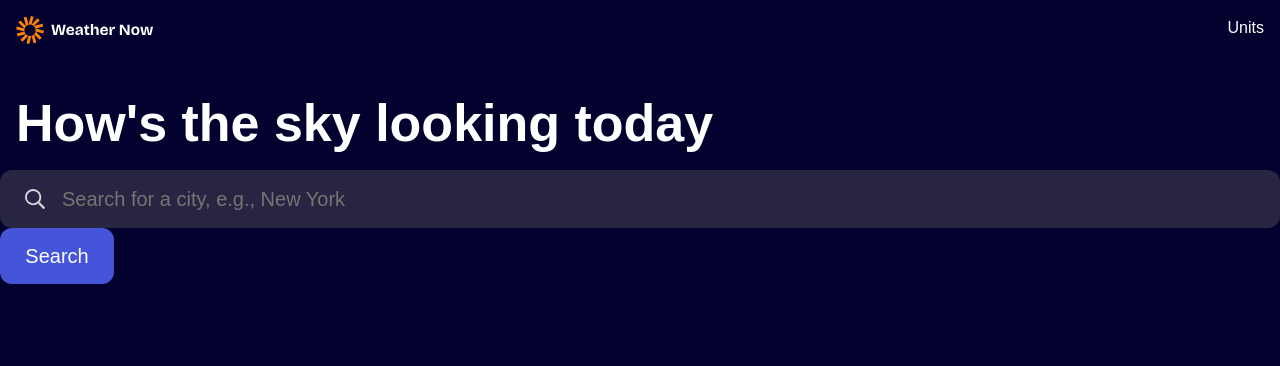
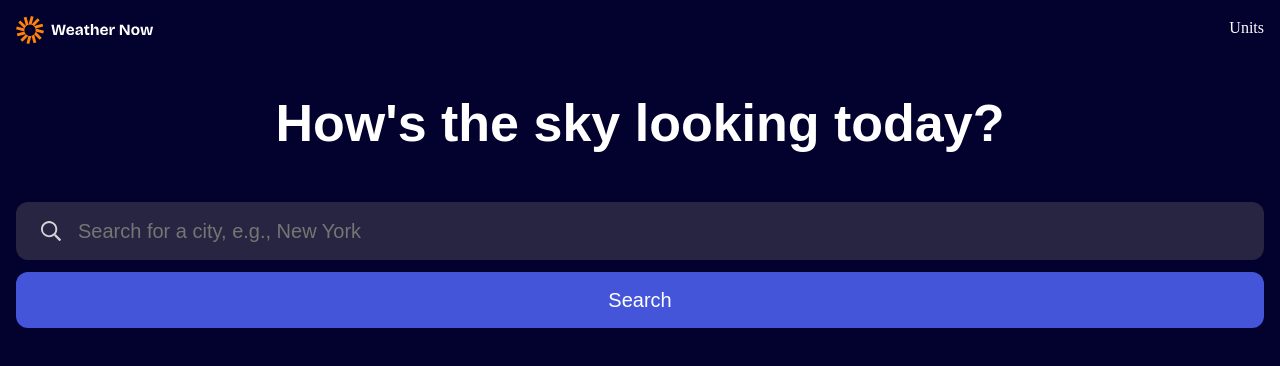
Before and after one commit to mayor-creator/weather_app, a React (Vite) app: page / in a window 1280 px wide. Shown: the top 366 px of the page. Built offline with nearby package versions, Linux system fonts and the light colour scheme.

Commit message:
Refactor App component; integrate Main component and remove SearchButton and TextInput imports

```diff
--- a/src/App.tsx
+++ b/src/App.tsx
@@ -1,8 +1,6 @@
 import "./App.css";
 import { Header } from "./component/header";
-import { SearchButton } from "./component/SearchButton";
-import { TextInput } from "./component/TextInput";
-
+import { Main } from "./component/main";
 import { GlobalStyles } from "./styles/GlobalStyles";
 
 function App() {
@@ -10,8 +8,7 @@ function App() {
     <>
       <GlobalStyles />
       <Header />
-      <TextInput />
-      <SearchButton />
+      <Main />
     </>
   );
 }
--- a/src/component/SearchButton.tsx
+++ b/src/component/SearchButton.tsx
@@ -7,11 +7,13 @@ const Button = styled.button`
   background-color: var(--color-blue500);
   color: var(--color-neutral0);
   cursor: pointer;
+
   font-size: ${typography.textPresetFiveMedium.fontSize};
   font-weight: ${typography.textPresetFiveMedium.fontWeight};
   font-family: ${typography.textPresetFiveMedium.fontFamily};
   line-height: ${typography.textPresetFiveMedium.lineHeight};
   letter-spacing: ${typography.textPresetFiveMedium.letterSpacing};
+
   padding: 1rem 1.5rem;
   transition: all 0.3s ease;
   min-width: 7.125rem;
--- a/src/component/TextInput.tsx
+++ b/src/component/TextInput.tsx
@@ -6,7 +6,7 @@ import { typography } from "../styles/typography";
 const InputSection = styled.section<{ isActive: boolean }>`
   display: flex;
   flex-direction: row;
-  border: 1px solid transparent;
+  border: 0.063rem solid transparent;
   border-radius: 0.75rem;
   background-color: var(--color-neutral800);
   color: var(--color-neutral200);
@@ -30,18 +30,18 @@ const InputSection = styled.section<{ isActive: boolean }>`
   &:focus {
     outline: none;
     border-color: var(--color-neutral0);
-    box-shadow: 0 0 5px var(--color-neutral800);
+    box-shadow: 0 0 0.313rem var(--color-neutral800);
   }
 
   ${({ isActive }) =>
     isActive &&
-    `border-color: var(--color-neutral0);  box-shadow: 0 0 5px var(--color-neutral800);`}
+    `border-color: var(--color-neutral0);  box-shadow: 0 0 .313rem var(--color-neutral800);`}
 `;
 
 const Label = styled.label`
   position: absolute;
-  width: 1px;
-  height: 1px;
+  width: 0.063rem;
+  height: 0.063rem;
   overflow: hidden;
 `;
 
--- a/src/component/header.tsx
+++ b/src/component/header.tsx
@@ -6,7 +6,8 @@ const HeaderMainWrapper = styled.header`
   display: flex;
   flex-direction: column;
   padding: 1rem;
-  gap: 48px;
+  gap: 3rem;
+  padding-bottom: 3rem;
 `;
 
 const LogoUnitsWrapper = styled.div`
@@ -15,8 +16,8 @@ const LogoUnitsWrapper = styled.div`
 `;
 
 const Logo = styled.img`
-  height: 28px;
-  width: 138px;
+  height: 1.75rem;
+  width: 8.625rem;
 `;
 
 export const Header = () => {
@@ -26,7 +27,7 @@ export const Header = () => {
         <Logo src={logo} alt="logo" />
         <p style={{ color: "white" }}>Units</p>
       </LogoUnitsWrapper>
-      <Heading>How's the sky looking today</Heading>
+      <Heading>How's the sky looking today?</Heading>
     </HeaderMainWrapper>
   );
 };
--- a/src/component/heading.tsx
+++ b/src/component/heading.tsx
@@ -8,6 +8,8 @@ const Heading = styled.h1`
   font-weight: ${typography.textPresetTwo.fontWeight};
   font-family: ${typography.textPresetTwo.fontFamily};
   color: var(--color-neutral0);
+  height: auto;
+  text-align: center;
 `;
 
 export default Heading;
--- /dev/null
+++ b/src/component/main.tsx
@@ -0,0 +1,31 @@
+import styled from "styled-components";
+import { SearchButton } from "./SearchButton";
+import { TextInput } from "./TextInput";
+
+const MainContentWrapper = styled.main`
+  display: flex;
+  flex-direction: column;
+  gap: 2rem;
+  padding: 0rem 1rem;
+`;
+
+const SearchContainer = styled.div`
+  display: flex;
+  flex-direction: column;
+  gap: 0.75rem;
+`;
+
+export const Main = () => {
+  const handleWeatherApi = () => {
+    console.log("I call the api");
+  };
+
+  return (
+    <MainContentWrapper>
+      <SearchContainer>
+        <TextInput></TextInput>
+        <SearchButton onClick={handleWeatherApi} />
+      </SearchContainer>
+    </MainContentWrapper>
+  );
+};
--- a/src/styles/GlobalStyles.tsx
+++ b/src/styles/GlobalStyles.tsx
@@ -56,7 +56,6 @@ export const GlobalStyles = createGlobalStyle`
   }
 
   body{
-    font-family: "DM Sans", sans-serif;
     background-color: var(--color-neutral900);
   }
 `;
--- a/src/styles/typography.tsx
+++ b/src/styles/typography.tsx
@@ -12,73 +12,73 @@ export type Typography = {
 
 export const typography: Typography = {
   textPresetOne: {
-    fontSize: "96px",
+    fontSize: "6rem",
     lineHeight: "100%",
-    letterSpacing: "-2px",
+    letterSpacing: "-0.125rem",
     fontWeight: 600,
     fontFamily: '"DM Sans", sans-serif',
   },
 
   textPresetTwo: {
-    fontSize: "52px",
+    fontSize: "3.25rem",
     lineHeight: "120%",
-    letterSpacing: "0px",
+    letterSpacing: "0rem",
     fontWeight: 700,
     fontFamily: '"Bricolage Grotesque", sans-serif',
   },
 
   textPresetThree: {
-    fontSize: "32px",
+    fontSize: "2rem",
     lineHeight: "100%",
-    letterSpacing: "0px",
+    letterSpacing: "0rem",
     fontWeight: 300,
     fontFamily: '"DM Sans", sans-serif',
   },
 
   textPresetFour: {
-    fontSize: "28px",
+    fontSize: "1.75rem",
     lineHeight: "120%",
-    letterSpacing: "0px",
+    letterSpacing: "0rem",
     fontWeight: 700,
     fontFamily: '"DM Sans", sans-serif',
   },
 
   textPresetFive: {
-    fontSize: "20px",
+    fontSize: "1.25rem",
     lineHeight: "120%",
-    letterSpacing: "0px",
+    letterSpacing: "0rem",
     fontWeight: 600,
     fontFamily: '"DM Sans", sans-serif',
   },
 
   textPresetFiveMedium: {
-    fontSize: "20px",
+    fontSize: "1.25rem",
     lineHeight: "120%",
-    letterSpacing: "0px",
+    letterSpacing: "0rem",
     fontWeight: 500,
     fontFamily: '"DM Sans", sans-serif',
   },
 
   textPresetSix: {
-    fontSize: "18px",
+    fontSize: "1.125rem",
     lineHeight: "120%",
-    letterSpacing: "0px",
+    letterSpacing: "0rem",
     fontWeight: 500,
     fontFamily: '"DM Sans", sans-serif',
   },
 
   textPresetSeven: {
-    fontSize: "16px",
+    fontSize: "1rem",
     lineHeight: "120%",
-    letterSpacing: "0px",
+    letterSpacing: "0rem",
     fontWeight: 500,
     fontFamily: '"DM Sans", sans-serif',
   },
 
   textPresetEight: {
-    fontSize: "14px",
+    fontSize: "0.875rem",
     lineHeight: "120%",
-    letterSpacing: "0px",
+    letterSpacing: "0rem",
     fontWeight: 500,
     fontFamily: '"DM Sans", sans-serif',
   },
```
